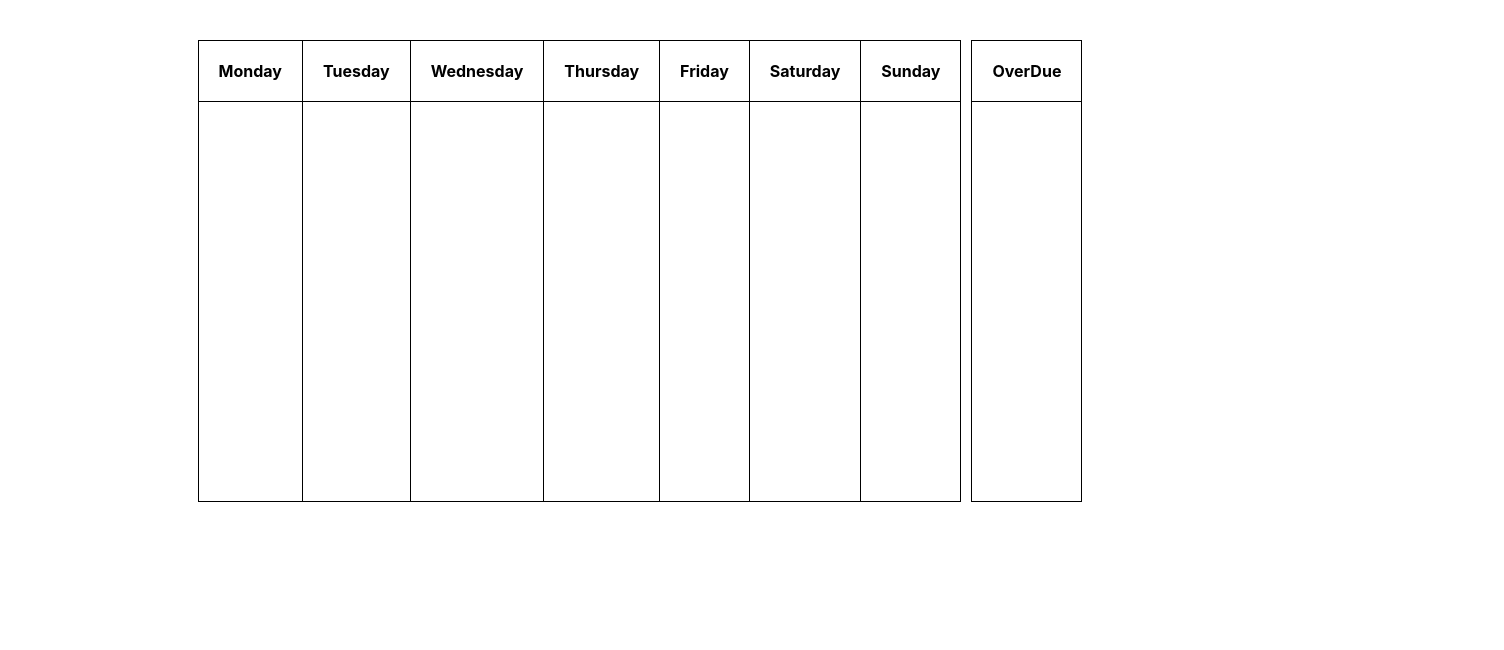
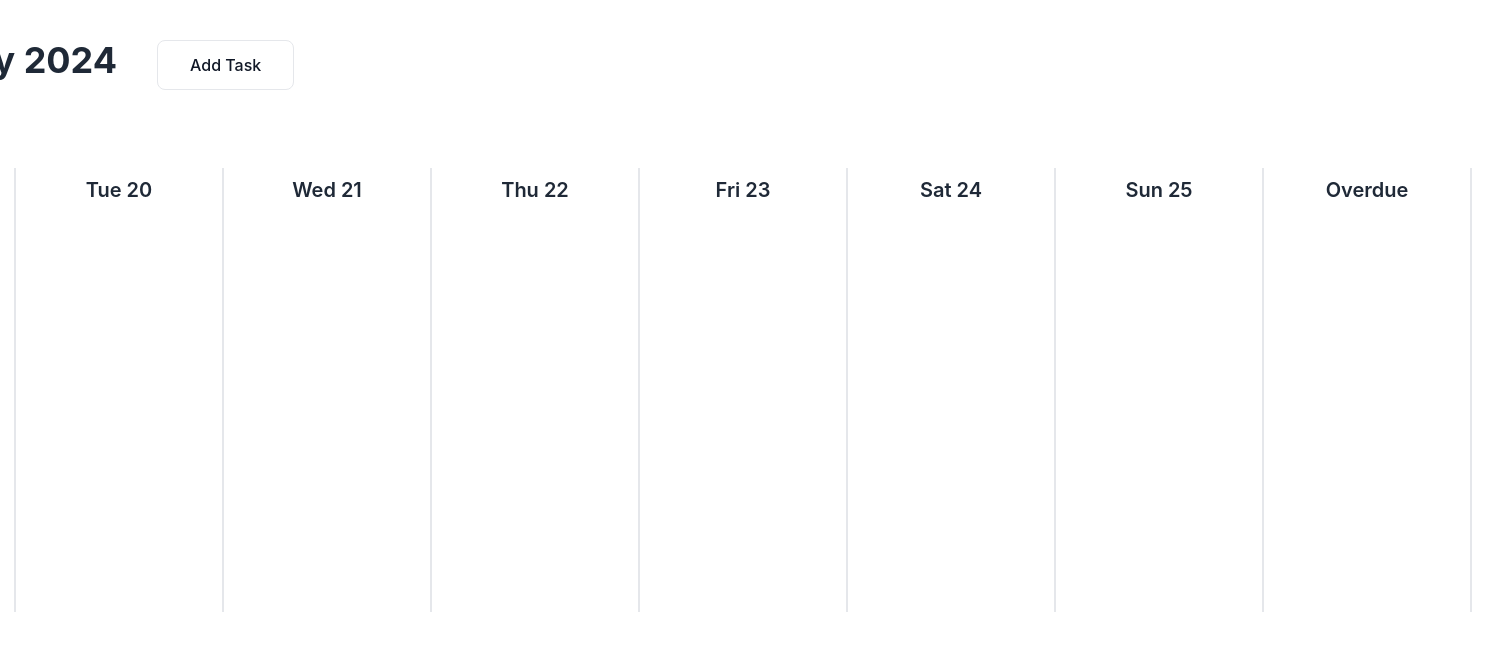
Before and after one commit to santheman12/planner, a React (Create React App) app in the folder packages/react-frontend/: page / in a window 1280 px wide. Shown: the top 650 px of the page, 1504 px wide, since content can reach past the window. Built offline with nearby package versions, Linux system fonts and the light colour scheme.

Commit message:
calendar skeleton & tailwind config

```diff
--- a/packages/react-frontend/package.json
+++ b/packages/react-frontend/package.json
@@ -8,6 +8,7 @@
     "@testing-library/user-event": "^13.5.0",
     "react": "^18.2.0",
     "react-dom": "^18.2.0",
+    "react-icons": "^5.0.1",
     "react-scripts": "5.0.1",
     "web-vitals": "^2.1.4"
   },
@@ -34,5 +35,8 @@
       "last 1 firefox version",
       "last 1 safari version"
     ]
+  },
+  "devDependencies": {
+    "tailwindcss": "^3.4.1"
   }
 }
--- a/packages/react-frontend/src/App.js
+++ b/packages/react-frontend/src/App.js
@@ -9,7 +9,7 @@ function App() {
       <div className="App-body">
         <div className="chart-container">
           <WeekChart />
-          <Overdue />
+          {/* <Overdue /> */}
         </div>
       </div>
     </div>
--- a/packages/react-frontend/src/WeekChart.js
+++ b/packages/react-frontend/src/WeekChart.js
@@ -1,32 +1,58 @@
-import React from 'react';
+import React from "react";
+import { PiArrowSquareLeftThin, PiArrowSquareRightThin } from "react-icons/pi";
 
 const WeekChart = () => {
-  const daysOfWeek = ['Monday', 'Tuesday', 'Wednesday', 'Thursday', 'Friday', 'Saturday', 'Sunday'];
+    const daysOfWeek = [
+        "Mon 19",
+        "Tue 20",
+        "Wed 21",
+        "Thu 22",
+        "Fri 23",
+        "Sat 24",
+        "Sun 25",
+        "Overdue",
+    ];
 
-  return (
-    <div className="week-chart-container">
-      <table className="week-chart">
-        <thead>
-          <tr>
-            {daysOfWeek.map((day, index) => (
-              <th key={index} className="day-header">
-                {day}
-              </th>
-            ))}
-          </tr>
-        </thead>
-        <tbody>
-          <tr>
-            {daysOfWeek.map((_, index) => (
-              <td key={index} className="day-column">
-                {/* Add your content for each column here */}
-              </td>
-            ))}
-          </tr>
-        </tbody>
-      </table>
-    </div>
-  );
+    return (
+        <div className="bg-white px-4 max-w lg:mx-auto lg:px-8">
+            <div className="flex flex-col mx-12">
+                <div className="flex flex-row space-x-10">
+                    <p className="text-4xl font-bold text-gray-800">
+                        February 2024
+                    </p>
+                    <button
+                        type="button"
+                        class="py-3 px-8 text-md font-medium text-gray-900 focus:outline-none bg-white rounded-lg border border-gray-200 hover:bg-gray-100 hover:text-blue-700 "
+                    >
+                        Add Task
+                    </button>
+                </div>
+                <div className="flex space-x-1 mt-4">
+                    <PiArrowSquareLeftThin size={"30px"} />
+                    <button
+                        type="button"
+                        class="-mt-1 px-4 text-sm text-gray-900 focus:outline-none bg-white rounded-md border border-gray-500 hover:bg-gray-100 hover:text-blue-700 "
+                    >
+                        Today
+                    </button>
+
+                    <PiArrowSquareRightThin size={"30px"} />
+                </div>
+            </div>
+
+            <div className="flex mt-8">
+                {daysOfWeek.map((day) => (
+                    <div key={day} className="flex-1 w-52 border-r-2 py-2">
+                        <p className="text-xl text-center font-semibold text-gray-800 mb-4 truncate">
+                            {day}
+                        </p>
+                        {/* dynamic */}
+                        <div className="h-96"></div>
+                    </div>
+                ))}
+            </div>
+        </div>
+    );
 };
 
 export default WeekChart;
--- a/packages/react-frontend/src/index.css
+++ b/packages/react-frontend/src/index.css
@@ -1,3 +1,7 @@
+@tailwind base;
+@tailwind components;
+@tailwind utilities;
+
 body {
   margin: 0;
   font-family: -apple-system, BlinkMacSystemFont, 'Segoe UI', 'Roboto', 'Oxygen',
--- /dev/null
+++ b/packages/react-frontend/tailwind.config.js
@@ -0,0 +1,9 @@
+module.exports = {
+  content: [
+    "./src/**/*.{js,jsx,ts,tsx}",
+  ],
+  theme: {
+    extend: {},
+  },
+  plugins: [],
+}
```
Also changed, not shown: 1 other file (tests, documents, lock files or other folders).
